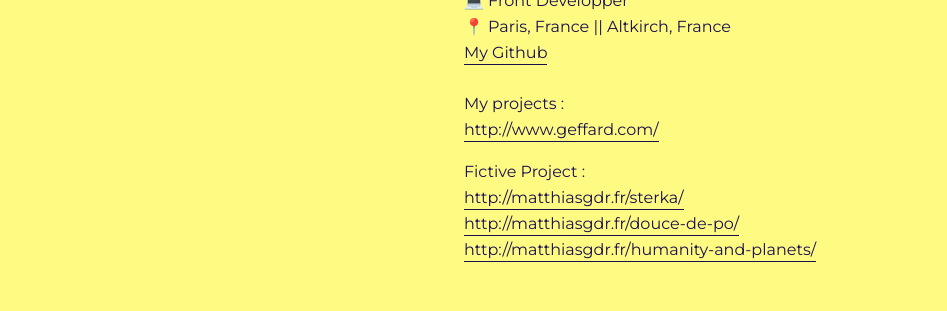
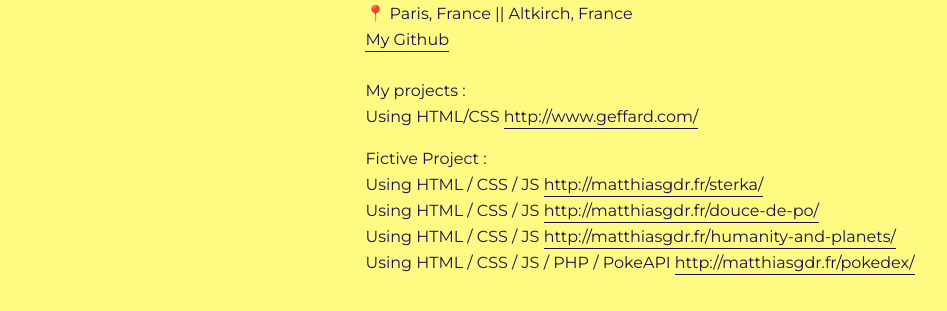
Before and after one commit to Matthiasgdr/my_website, a website built with webpack: page src/index.html in a window 1280 px wide. Shown: the part 305-616 px from the top of the page, without its empty margins (0-947 px from the left). Built offline with nearby package versions, Linux system fonts and the light colour scheme.

Commit message:
:sparkles: Added a pokedex project

```diff
--- a/src/index.html
+++ b/src/index.html
@@ -32,12 +32,13 @@
             <p> <a href="https://github.com/Matthiasgdr"> My Github</a></p>
             <ul>
                 <li>My projects :</li>
-                <li><a href="http://www.geffard.com/">http://www.geffard.com/</a></li>
+                <li> Using HTML/CSS <a href="http://www.geffard.com/">http://www.geffard.com/</a> </li>
                 <br />
                 <li>Fictive Project :</li>
-                <li><a target="_blank" href="sterka">http://matthiasgdr.fr/sterka/</a></li>
-                <li><a target="_blank" href="douce-de-po">http://matthiasgdr.fr/douce-de-po/</a></li>
-                <li><a target="_blank" href="humanity-and-planets">http://matthiasgdr.fr/humanity-and-planets/</a></li>
+                <li> Using HTML / CSS / JS <a target="_blank" href="http://matthiasgdr.fr/sterka/">http://matthiasgdr.fr/sterka/</a></li>
+                <li> Using HTML / CSS / JS <a target="_blank" href="http://matthiasgdr.fr/douce-de-po/">http://matthiasgdr.fr/douce-de-po/</a></li>
+                <li> Using HTML / CSS / JS <a target="_blank" href="http://matthiasgdr.fr/humanity-and-planets/">http://matthiasgdr.fr/humanity-and-planets/</a></li>
+                <li> Using HTML / CSS / JS / PHP / PokeAPI <a target="_blank" href="http://matthiasgdr.fr/pokedex/">http://matthiasgdr.fr/pokedex/</a></li>
             </ul>
         </div>
     </div>
```
